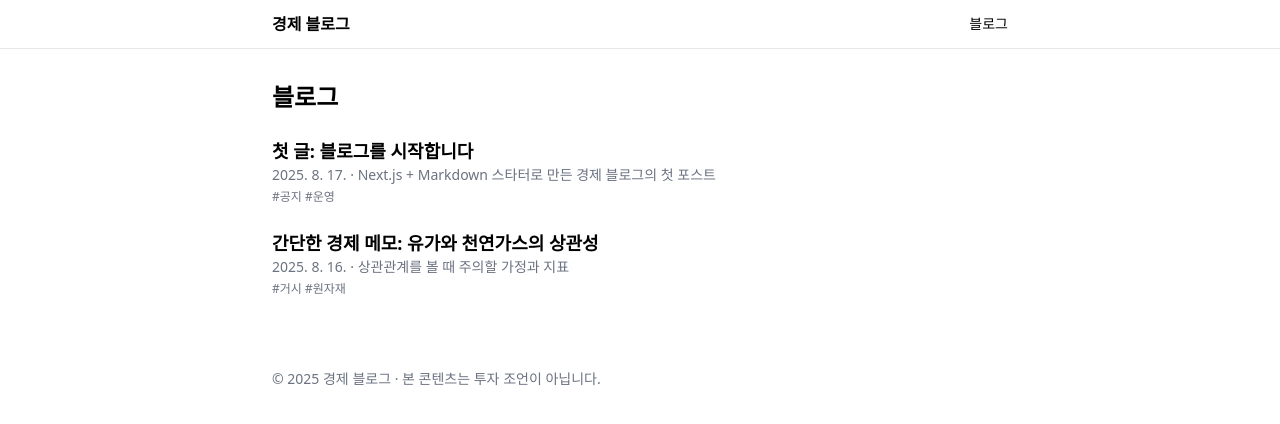
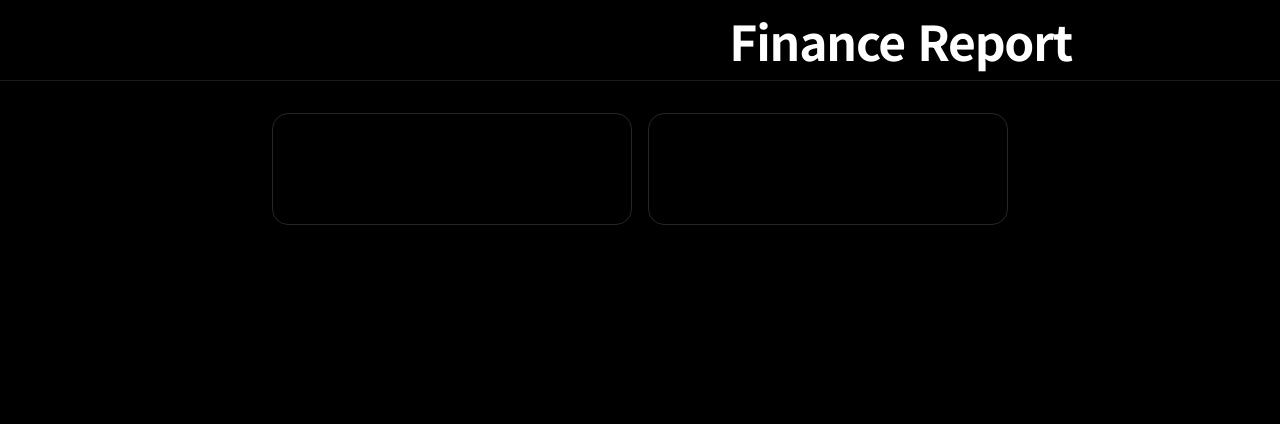
Before and after one commit to honggu0704-ai/my-blog, a Next.js app: page /blog in a window 1280 px wide. Shown: the top 424 px of the page. Built offline with nearby package versions, Linux system fonts and the light colour scheme.

Commit message:
style: BW theme; keep only 'Finance Report', remove all other visible texts

```diff
--- a/app/blog/[slug]/page.tsx
+++ b/app/blog/[slug]/page.tsx
@@ -3,9 +3,7 @@ import { notFound } from "next/navigation";
 import { getAllSlugs, getPostBySlug } from "@/lib/posts";
 import { markdownToHtml } from "@/lib/markdown";
 
-type Props = {
-  params: Promise<{ slug: string }>;
-};
+type Props = { params: Promise<{ slug: string }> };
 
 export const dynamicParams = false;
 
@@ -15,25 +13,24 @@ export async function generateStaticParams() {
 }
 
 export async function generateMetadata({ params }: Props): Promise<Metadata> {
-  const { slug } = await params; // Next.js 15: params는 Promise
+  const { slug } = await params;
   const post = await getPostBySlug(slug);
   if (!post) return {};
-  return { title: post.meta.title, description: post.meta.summary ?? "" };
+  return {
+    title: "Finance Report", // 탭 제목도 단일화
+    description: "",
+  };
 }
 
 export default async function PostPage({ params }: Props) {
-  const { slug } = await params; // Next.js 15: params는 Promise
+  const { slug } = await params;
   const post = await getPostBySlug(slug);
   if (!post) return notFound();
   const html = await markdownToHtml(post.content);
 
   return (
-    <article className="prose prose-zinc max-w-none">
-      <h1>{post.meta.title}</h1>
-      <p className="text-sm text-gray-500">
-        {new Date(post.meta.date).toLocaleDateString("ko-KR")}
-        {post.meta.tags?.length ? " · " + post.meta.tags.join(", ") : ""}
-      </p>
+    <article className="space-y-4 leading-7">
+      {/* 제목/날짜/태그 등 모든 텍스트 요소 제거, 본문만 남김 */}
       <div dangerouslySetInnerHTML={{ __html: html }} />
     </article>
   );
--- a/app/blog/page.tsx
+++ b/app/blog/page.tsx
@@ -5,24 +5,19 @@ export const dynamic = "force-static";
 
 export default async function BlogIndex() {
   const posts = await getAllPostsMeta();
+
   return (
-    <div className="space-y-6">
-      <h1 className="text-2xl font-bold">블로그</h1>
-      <ul className="space-y-6">
-        {posts.map((post) => (
-          <li key={post.slug}>
-            <Link href={`/blog/${post.slug}`} className="block">
-              <h3 className="text-lg font-semibold hover:underline">{post.title}</h3>
-              <p className="text-sm text-gray-500">
-                {new Date(post.date).toLocaleDateString("ko-KR")} · {post.summary || ""}
-              </p>
-              {post.tags?.length ? (
-                <div className="mt-1 text-xs text-gray-500">#{post.tags.join(" #")}</div>
-              ) : null}
-            </Link>
-          </li>
-        ))}
-      </ul>
+    <div className="grid gap-4 sm:grid-cols-2">
+      {posts.map((post) => (
+        <div key={post.slug} className="card h-28">
+          {/* 시각적으로는 텍스트 0, 접근성용 레이블만 남김 */}
+          <Link
+            href={`/blog/${post.slug}`}
+            aria-label={post.title}
+            className="block h-full w-full"
+          />
+        </div>
+      ))}
     </div>
   );
 }
--- a/app/globals.css
+++ b/app/globals.css
@@ -2,5 +2,15 @@
 @tailwind components;
 @tailwind utilities;
 
-html, body, #__next { height: 100%; }
-.prose h1, .prose h2, .prose h3 { scroll-margin-top: 80px; }
+/* 다크 테마 고정 */
+:root { color-scheme: dark; }
+html, body { @apply bg-black text-white; }
+
+/* 링크는 흰색. 기본적으로 밑줄 제거 */
+a { @apply text-white no-underline; }
+
+/* 콘텐츠 폭 */
+main { @apply mx-auto max-w-3xl px-4 py-8; }
+
+/* 카드 유틸 (텍스트는 렌더하지 않지만 박스 형태는 유지) */
+.card { @apply rounded-2xl border border-white/15 hover:bg-white/5 transition; }
--- a/app/layout.tsx
+++ b/app/layout.tsx
@@ -1,32 +1,39 @@
 import "./globals.css";
 import type { Metadata } from "next";
-import Link from "next/link";
+import { Noto_Sans_KR } from "next/font/google";
+
+const noto = Noto_Sans_KR({
+  weight: ["400","500","700"],
+  subsets: ["latin"],
+  display: "swap",
+});
 
 export const metadata: Metadata = {
   title: "경제 블로그",
   description: "경제/시장 메모와 인사이트",
-  verification: {
-    google: "MYvtRKPb2v1", // Search Console에서 받은 content 값
-    other: { "naver-site-verification": "82d7b073ce972a2e57e007f32729359c273c1392" },
-  },
+  // verification: { google: "구글코드", other: { "naver-site-verification": "네이버코드" } },
 };
 
 export default function RootLayout({ children }: { children: React.ReactNode }) {
   return (
     <html lang="ko">
-      <body>
-        <header className="sticky top-0 z-10 border-b bg-white/80 backdrop-blur">
-          <nav className="mx-auto flex max-w-3xl items-center justify-between px-4 py-3">
-            <Link className="font-semibold" href="/">경제 블로그</Link>
-            <div className="space-x-4 text-sm">
-              <Link href="/blog">블로그</Link>
+      <body className={noto.className}>
+        {/* 우측 상단 타이틀만 남김 */}
+        <header className="sticky top-0 z-10 border-b border-white/10 bg-black/70 backdrop-blur">
+          <nav className="mx-auto max-w-4xl px-4 py-4">
+            <div className="flex items-center justify-end">
+              <span className="font-extrabold tracking-tight text-3xl sm:text-4xl md:text-5xl">
+                Finance Report
+              </span>
             </div>
           </nav>
         </header>
-        <main className="mx-auto max-w-3xl px-4 py-8">{children}</main>
-        <footer className="mx-auto max-w-3xl px-4 py-10 text-sm text-gray-500">
-          © {new Date().getFullYear()} 경제 블로그 · 본 콘텐츠는 투자 조언이 아닙니다.
-        </footer>
+
+        {/* 본문은 기본 레이아웃만, 텍스트는 각 페이지에서 제거 */}
+        <main>{children}</main>
+
+        {/* 푸터 텍스트 제거(빈 영역) */}
+        <footer className="mx-auto max-w-3xl px-4 py-8" />
       </body>
     </html>
   );
--- a/app/page.tsx
+++ b/app/page.tsx
@@ -1,34 +1,6 @@
-import Link from "next/link";
-import { getAllPostsMeta } from "@/lib/posts";
-
 export const dynamic = "force-static";
 
-export default async function Page() {
-  const posts = await getAllPostsMeta();
-  return (
-    <div className="space-y-10">
-      <section className="space-y-2">
-        <h1 className="text-2xl font-bold">안녕하세요 👋</h1>
-        <p className="text-gray-600">Next.js + Markdown 기반의 초간단 블로그입니다.</p>
-      </section>
-      <section>
-        <h2 className="mb-4 text-xl font-semibold">최근 글</h2>
-        <ul className="space-y-4">
-          {posts.slice(0, 5).map((post) => (
-            <li key={post.slug} className="group">
-              <Link href={`/blog/${post.slug}`} className="block">
-                <h3 className="text-lg font-medium group-hover:underline">{post.title}</h3>
-                <p className="text-sm text-gray-500">
-                  {new Date(post.date).toLocaleDateString("ko-KR")} · {post.summary || ""}
-                </p>
-              </Link>
-            </li>
-          ))}
-        </ul>
-        <div className="mt-6">
-          <Link href="/blog" className="text-sm underline">전체 글 보러가기 →</Link>
-        </div>
-      </section>
-    </div>
-  );
+export default function Home() {
+  // 의도적으로 텍스트/요소를 렌더하지 않음
+  return <div className="min-h-[30vh]" />;
 }
```
